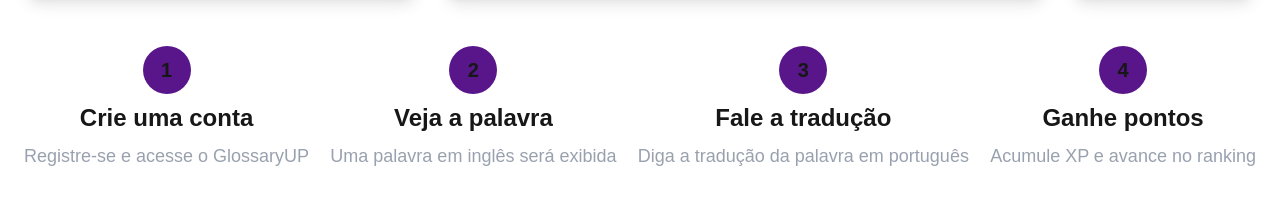
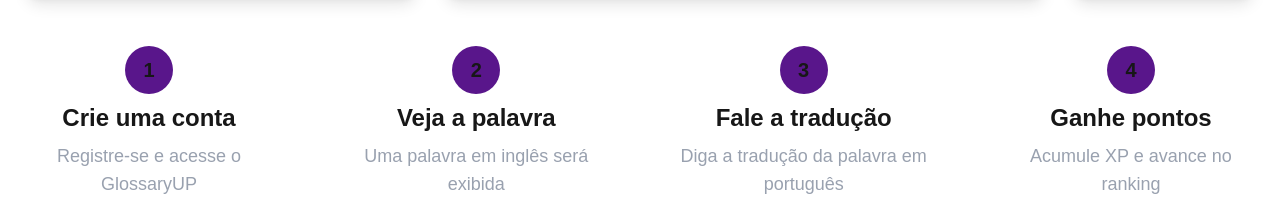
Before and after one commit to ViniNathan/glossary-app, a Next.js app in the folder frontend/: page / in a window 1280 px wide. Shown: the part 1562-1781 px from the top of the page. Before the commit the page ends 1756 px from the top, so only its background shows below. Built offline with nearby package versions, Linux system fonts and the light colour scheme.

Commit message:
refact: improve layout and styling of Steps component

```diff
--- a/frontend/src/app/components/Steps.tsx
+++ b/frontend/src/app/components/Steps.tsx
@@ -26,12 +26,12 @@ const steps = [
 function Steps() {
   return (
     <div className="container mx-auto p-4 md:p-6">
-      <div className="flex flex-row flex-wrap items-center justify-between">
+      <div className="flex flex-col md:flex-row flex-wrap items-center justify-between gap-8 md:gap-4">
         {steps.map(step => (
-          <div key={step.id} className="flex flex-col justify-center items-center gap-2">
+          <div key={step.id} className="flex flex-col justify-center items-center gap-2 w-full md:w-auto md:max-w-[250px]">
             <h3 className="text-xl font-bold w-12 h-12 flex items-center justify-center bg-purple-900 rounded-full">{step.id}</h3>
-            <h1 className="text-2xl font-semibold">{step.title}</h1>
-            <p className="text-lg text-gray-400">{step.description}</p>
+            <h1 className="text-2xl font-semibold text-center">{step.title}</h1>
+            <p className="text-lg text-gray-400 text-center">{step.description}</p>
           </div>
         ))}
       </div>
```
